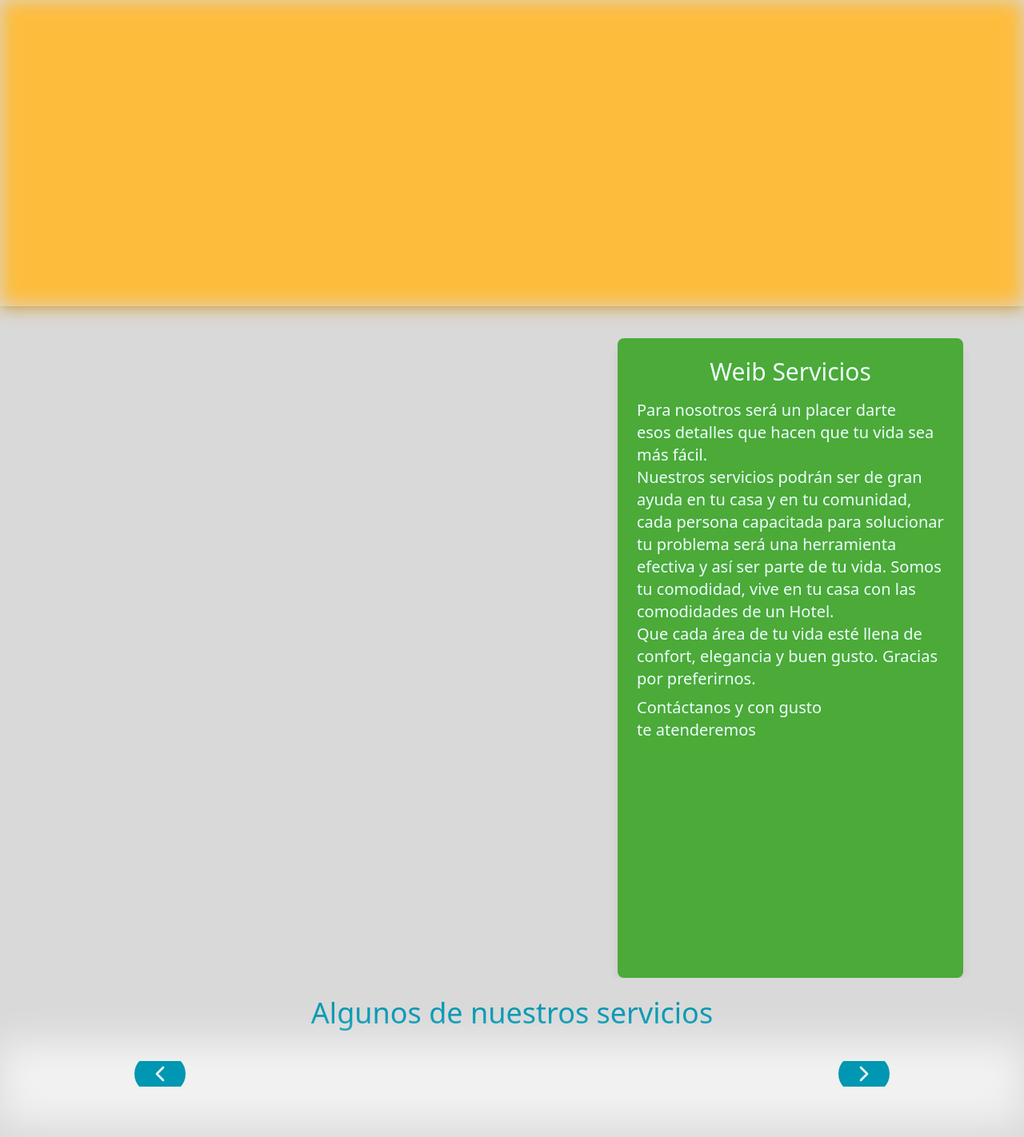
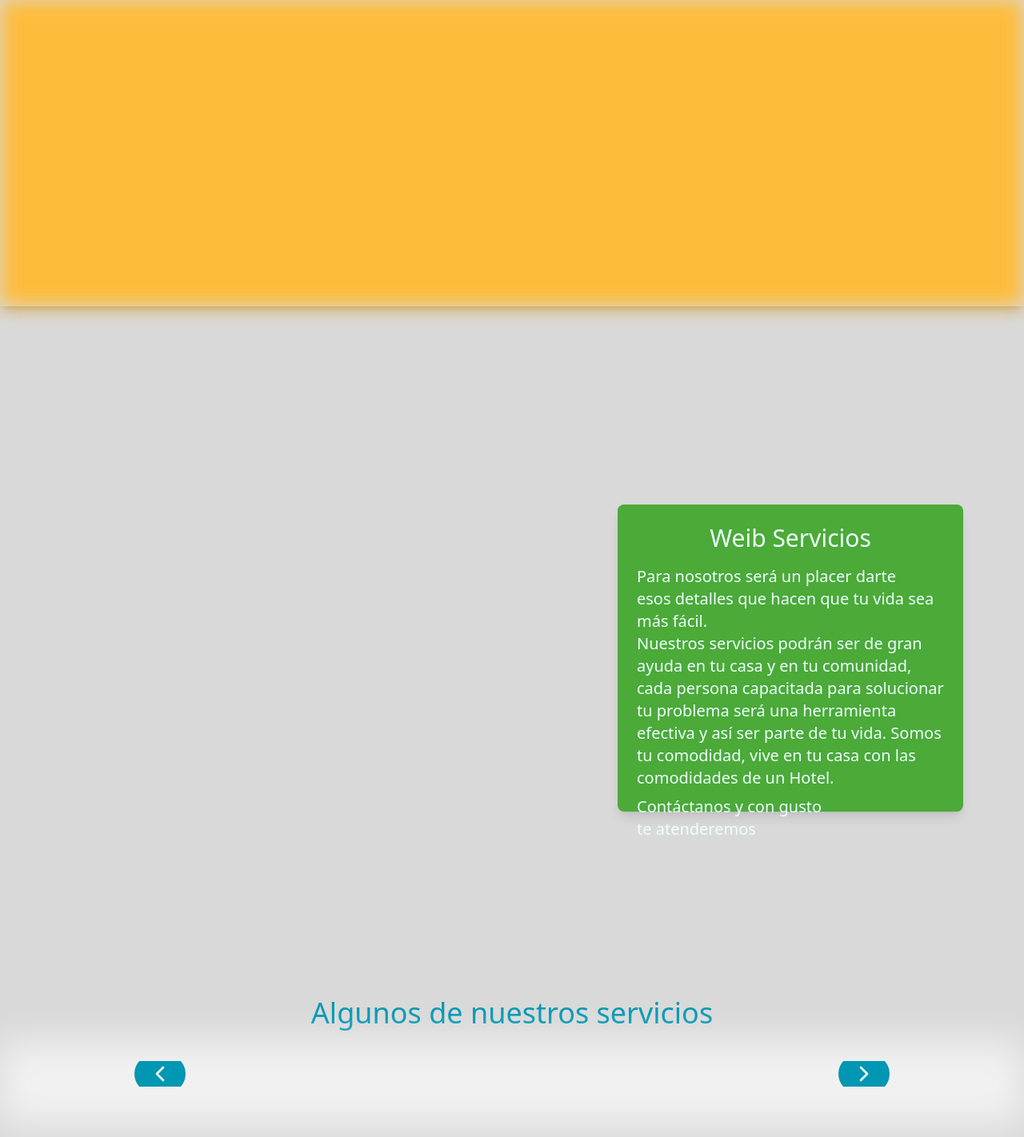
Before and after one commit to DeividVarg/Weib, a Django app: template main/templates/main.html in a window 1280 px wide. Shown: the part 74-1496 px from the top of the page at 80% size. Run offline with Django 5.2, Linux system fonts and the light colour scheme; the template is opened without the code that fills it, so the values that code supplies are empty; some libraries are stand-ins or nearby versions.

Commit message:
other changes

```diff
--- a/main/templates/main.html
+++ b/main/templates/main.html
@@ -39,7 +39,7 @@
     <!-- Servicios -->
     <section class="items-center mt-4 relative overflow-hidden">
       <div class="flex justify-center space-x-14 items-center h-full">
-        <div class="flex relative w-1/2 h-full self-center my-20">
+        <div class="flex relative w-1/2 h-96 self-center">
           {%if imgs_servicios%}
           <img
             src="{% static 'servicios/'|add:imgs_servicios.0%}"
@@ -50,7 +50,7 @@
         </div>
 
         <div
-          class="flex flex-col p-6 rounded-lg shadow-lg bg-[#4baa38] z-40 h-full my-20"
+          class="flex flex-col p-6 rounded-lg shadow-lg bg-[#4baa38] z-40 h-96"
         >
           <h3 class="text-3xl mb-4 mx-2 self-center text-cyan-50">
             Weib Servicios
@@ -61,9 +61,7 @@
             <br />Nuestros servicios podrán ser de gran ayuda en tu casa y en tu
             comunidad, cada persona capacitada para solucionar tu problema será
             una herramienta efectiva y así ser parte de tu vida. Somos tu
-            comodidad, vive en tu casa con las comodidades de un Hotel. <br />
-            Que cada área de tu vida esté llena de confort, elegancia y buen
-            gusto. Gracias por preferirnos.
+            comodidad, vive en tu casa con las comodidades de un Hotel.
           </p>
           <span class="mt-2 text-pretty w-96 text-xl text-cyan-50">
             Contáctanos y con gusto te atenderemos</span
```
